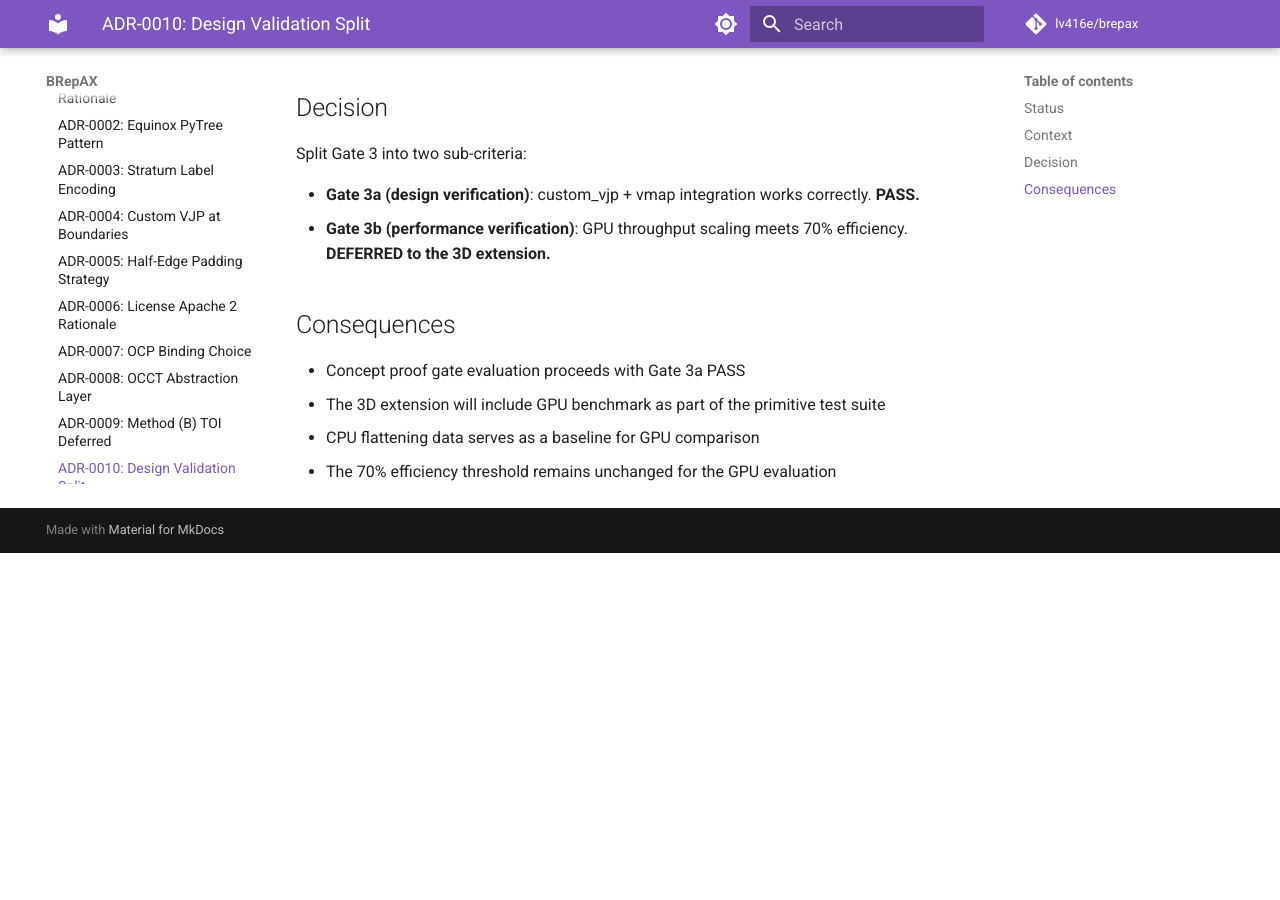
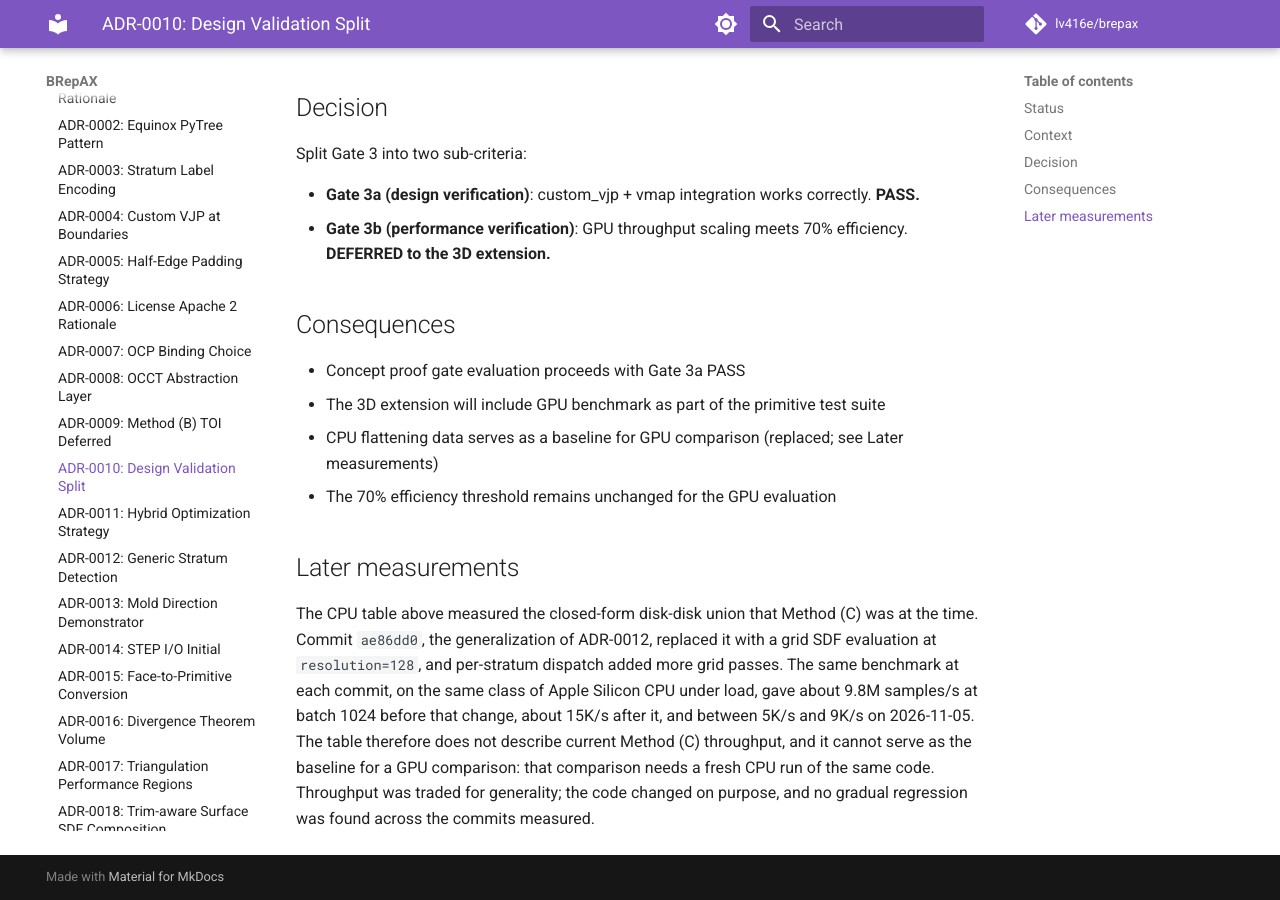
Before and after one commit to lv416e/brepax, an MkDocs documentation site: the page built from docs/architecture/adr/0010-design-validation-split.md, in a window 1280 px wide and 900 px high, scrolled down 1018 px. Built offline with MkDocs 1.6.1 and Material for MkDocs 9.7.7, drawn with Linux system fonts in a browser that asks for light colours; comment, search, counter and statistics services are not loaded; before the commit the page ends 1571 px from its top, so only the background shows below that.

Commit message:
test(benchmarks): run the vmap efficiency target only on GPU (#139)
* test(benchmarks): run the vmap efficiency target only on GPU

The 70% scaling target of ADR-0010 is a deferred GPU criterion, yet running
slow tests on CPU failed it, which looked like a regression. Skip it on other
backends. Record in ADR-0010 that its CPU table measured the closed-form
Method (C) that the grid generalization of ADR-0012 replaced.

Co-Authored-By: Claude Opus 5.5 <noreply@anthropic.com>
Claude-Session: https://claude.ai/code/session_018HEC7fWKtuY94eg8GQGRBY

* docs(adr): give the old CPU table of ADR-0010 one role

Co-Authored-By: Claude Opus 5.5 <noreply@anthropic.com>
Claude-Session: https://claude.ai/code/session_018HEC7fWKtuY94eg8GQGRBY

---------

Co-authored-by: Claude Opus 5.5 <noreply@anthropic.com>

```diff
--- a/docs/architecture/adr/0010-design-validation-split.md
+++ b/docs/architecture/adr/0010-design-validation-split.md
@@ -37,5 +37,19 @@ Split Gate 3 into two sub-criteria:
 
 - Concept proof gate evaluation proceeds with Gate 3a PASS
 - The 3D extension will include GPU benchmark as part of the primitive test suite
-- CPU flattening data serves as a baseline for GPU comparison
+- CPU flattening data serves as a baseline for GPU comparison (replaced; see
+  Later measurements)
 - The 70% efficiency threshold remains unchanged for the GPU evaluation
+
+## Later measurements
+
+The CPU table above measured the closed-form disk-disk union that Method (C)
+was at the time. Commit `ae86dd0`, the generalization of ADR-0012, replaced it
+with a grid SDF evaluation at `resolution=128`, and per-stratum dispatch added
+more grid passes. The same benchmark at each commit, on the same class of Apple
+Silicon CPU under load, gave about 9.8M samples/s at batch 1024 before that
+change, about 15K/s after it, and between 5K/s and 9K/s on 2026-11-05. The table
+therefore does not describe current Method (C) throughput, and it cannot serve
+as the baseline for a GPU comparison: that comparison needs a fresh CPU run of
+the same code. Throughput was traded for generality; the code changed on
+purpose, and no gradual regression was found across the commits measured.
```
Also changed, not shown: 1 other file.
